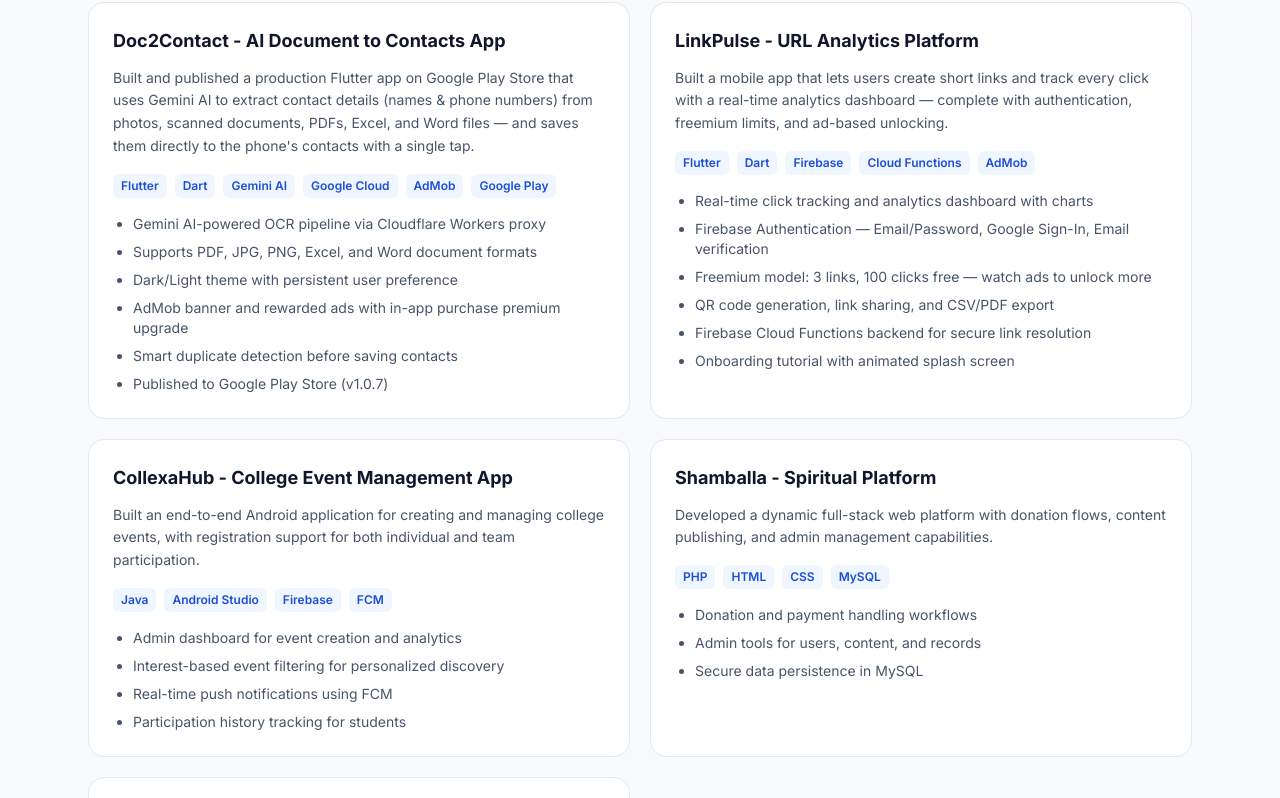
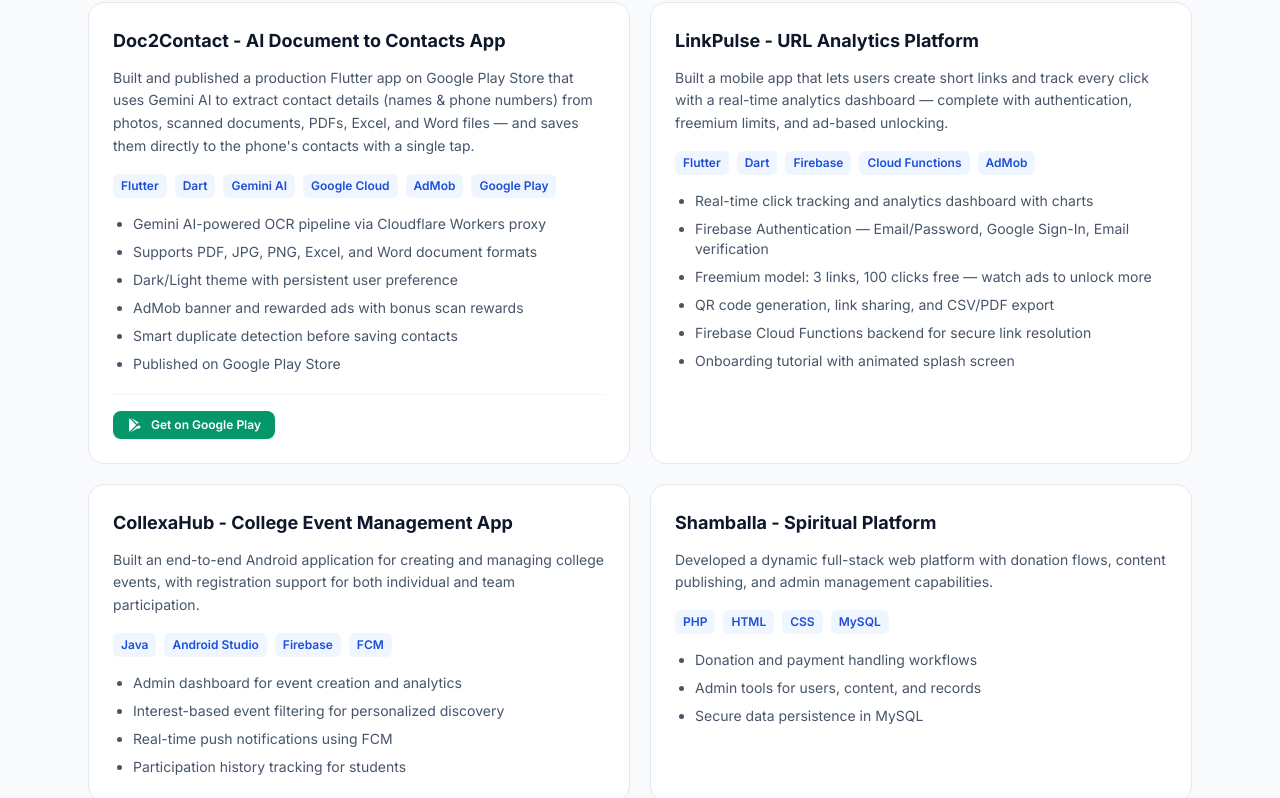
Before and after one commit to sonejisagar/MyPortfolio, a React (Vite) app: page / in a window 1280 px wide. Shown: the part 1888-2686 px from the top of the page. Built offline with nearby package versions, Linux system fonts and the light colour scheme.

Commit message:
feat: add Google Play Store button to Doc2Contact and remove in-app purchase reference

```diff
--- a/src/components/Projects.jsx
+++ b/src/components/Projects.jsx
@@ -31,6 +31,21 @@
                 <li key={point}>{point}</li>
               ))}
             </ul>
+            {project.playStore && (
+              <div className="mt-5 pt-4 border-t border-slate-100 dark:border-slate-700/60">
+                <a
+                  href={project.playStore}
+                  target="_blank"
+                  rel="noopener noreferrer"
+                  className="inline-flex items-center gap-2 rounded-lg bg-emerald-600 px-3.5 py-1.5 text-xs font-semibold text-white shadow-sm transition hover:bg-emerald-700 hover:shadow"
+                >
+                  <svg className="h-4 w-4" viewBox="0 0 24 24" fill="currentColor">
+                    <path d="M3.609 1.814L13.792 12 3.61 22.186a2.43 2.43 0 0 1-.61-1.636V3.45a2.43 2.43 0 0 1 .61-1.636zm11.602 11.602l2.368 2.369-12.012 6.94 9.644-9.309zm0-2.832L5.567 1.275l12.012 6.94-2.368 2.369zm1.419 1.416l3.208 1.854a1.624 1.624 0 0 1 0 2.292l-3.208 1.854-2.148-2.148 2.148-1.852z" />
+                  </svg>
+                  Get on Google Play
+                </a>
+              </div>
+            )}
           </article>
         ))}
       </div>
--- a/src/data/profile.js
+++ b/src/data/profile.js
@@ -44,9 +44,9 @@
       "Gemini AI-powered OCR pipeline via Cloudflare Workers proxy",
       "Supports PDF, JPG, PNG, Excel, and Word document formats",
       "Dark/Light theme with persistent user preference",
-      "AdMob banner and rewarded ads with in-app purchase premium upgrade",
+      "AdMob banner and rewarded ads with bonus scan rewards",
       "Smart duplicate detection before saving contacts",
-      "Published to Google Play Store (v1.0.7)",
+      "Published on Google Play Store",
     ],
     playStore: "https://play.google.com/store/apps/details?id=com.sagarsoneji.doc2contact",
   },
```
